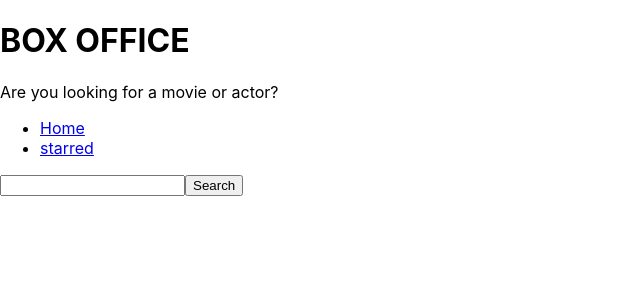
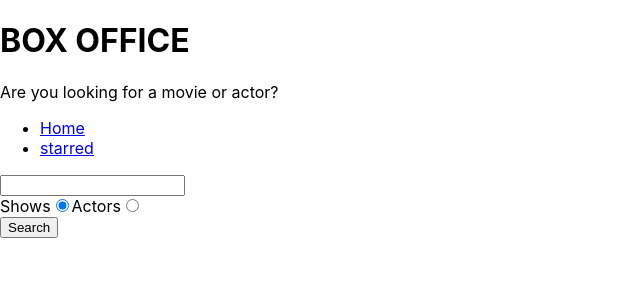
Before and after one commit to 20bcs2157/box-office, a React (Create React App) app: page / in a window 1280 px wide. Shown: the top 300 px of the page, without its empty margins (0-640 px from the left). Built offline with nearby package versions, Linux system fonts and the light colour scheme.

Commit message:
added search option

```diff
--- a/src/index.js
+++ b/src/index.js
@@ -1,15 +1,17 @@
 import React from 'react';
-import ReactDOM from 'react-dom';
+import { createRoot } from 'react-dom/client';
 import { BrowserRouter } from 'react-router-dom';
 import './index.css';
 import App from './App';
 import * as serviceWorker from './serviceWorkerRegistration';
 
-ReactDOM.render(
+const conatainer = document.getElementById('root');
+const root = createRoot(conatainer);
+
+root.render(
   <BrowserRouter>
     <App />
-  </BrowserRouter>,
-  document.getElementById('root')
+  </BrowserRouter>
 );
 
 // If you want your app to work offline and load faster, you can change
--- a/src/pages/Home.js
+++ b/src/pages/Home.js
@@ -2,12 +2,15 @@
 import MainPageLayout from '../components/MainPageLayout';
 import { apiGet } from '../misc/config';
 
-const Home = () => {
+function Home() {
   const [input, setInput] = useState(' ');
   const [results, setresults] = useState(null);
+  const [searchOption, setSearchOption] = useState('shows');
+
+  const isShowsSearch = searchOption === 'shows';
 
   const onSearch = () => {
-    apiGet(`search/shows?q=${input}`).then(result => {
+    apiGet(`/search/${searchOption}?q=${input}`).then(result => {
       setresults(result);
     });
   };
@@ -22,36 +25,64 @@
     }
   };
 
+  const onRadioChange = ev => {
+    setSearchOption(ev.target.value);
+  };
+
   const renderresults = () => {
     if (results && results.length === 0) {
       return <div>No results</div>;
     }
 
     if (results && results.length > 0) {
-      return (
-        <div>
-          {results.map(item => (
-            <div key={item.show.id}>{item.show.name}</div>
-          ))}
-        </div>
-      );
+      return results[0].show
+        ? results.map(item => <div key={item.show.id}>{item.show.name}</div>)
+        : results.map(item => (
+            <div key={item.person.id}>{item.person.name}</div>
+          ));
     }
     return null;
   };
+
   return (
     <MainPageLayout>
       <input
         type="text"
+        placeholder="Search for something"
         onChange={onInputChange}
         onKeyDown={onKeyDown}
         value={input}
       />
+
+      <div>
+        <label htmlFor="shows-search">
+          Shows
+          <input
+            id="shows-search"
+            type="radio"
+            value="shows"
+            checked={isShowsSearch}
+            onChange={onRadioChange}
+          />
+        </label>
+
+        <label htmlFor="actors-search">
+          Actors
+          <input
+            id="actors-search"
+            type="radio"
+            value="people"
+            checked={!isShowsSearch}
+            onChange={onRadioChange}
+          />
+        </label>
+      </div>
       <button type="button" onClick={onSearch}>
         Search
       </button>
       {renderresults()}
     </MainPageLayout>
   );
-};
+}
 
 export default Home;
```
